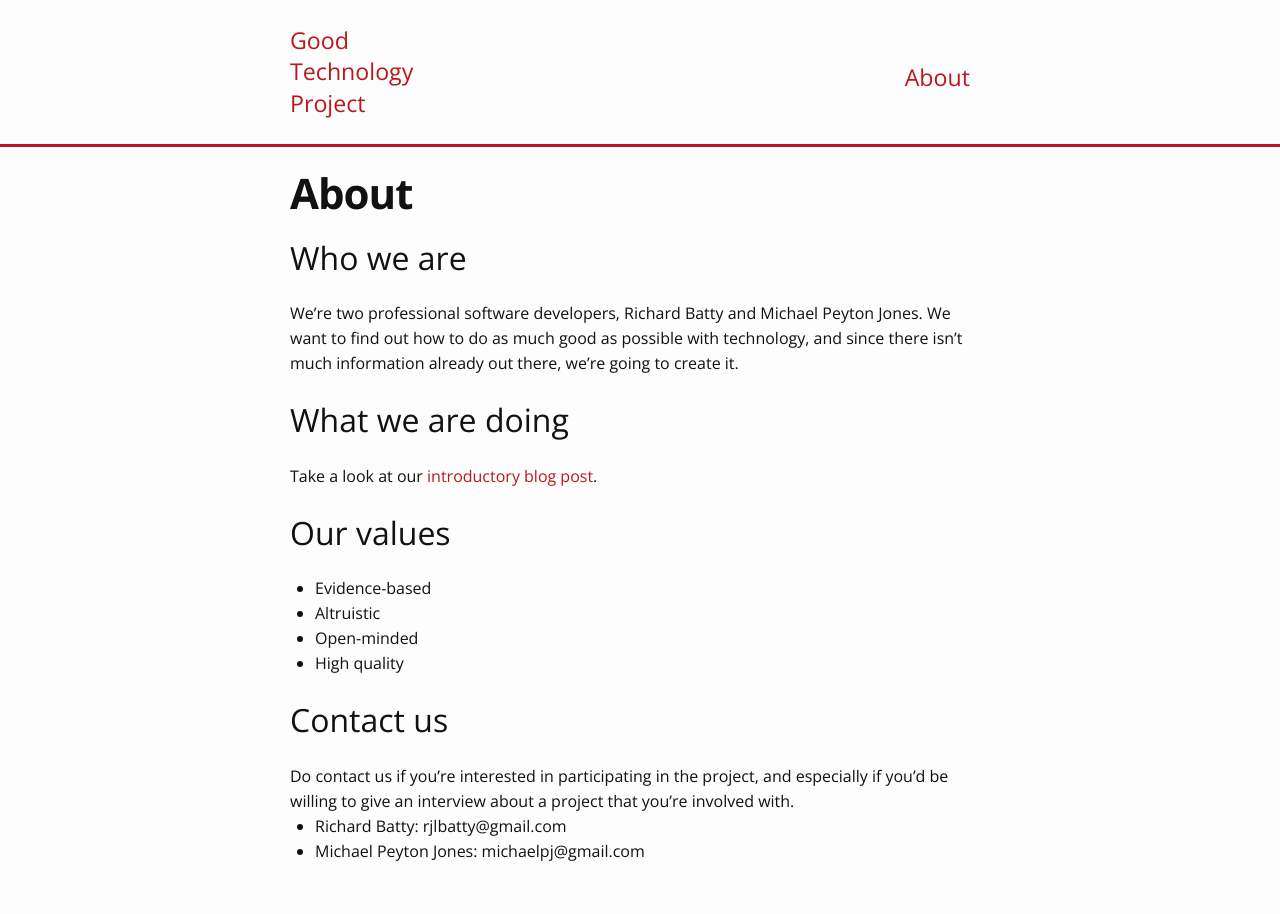
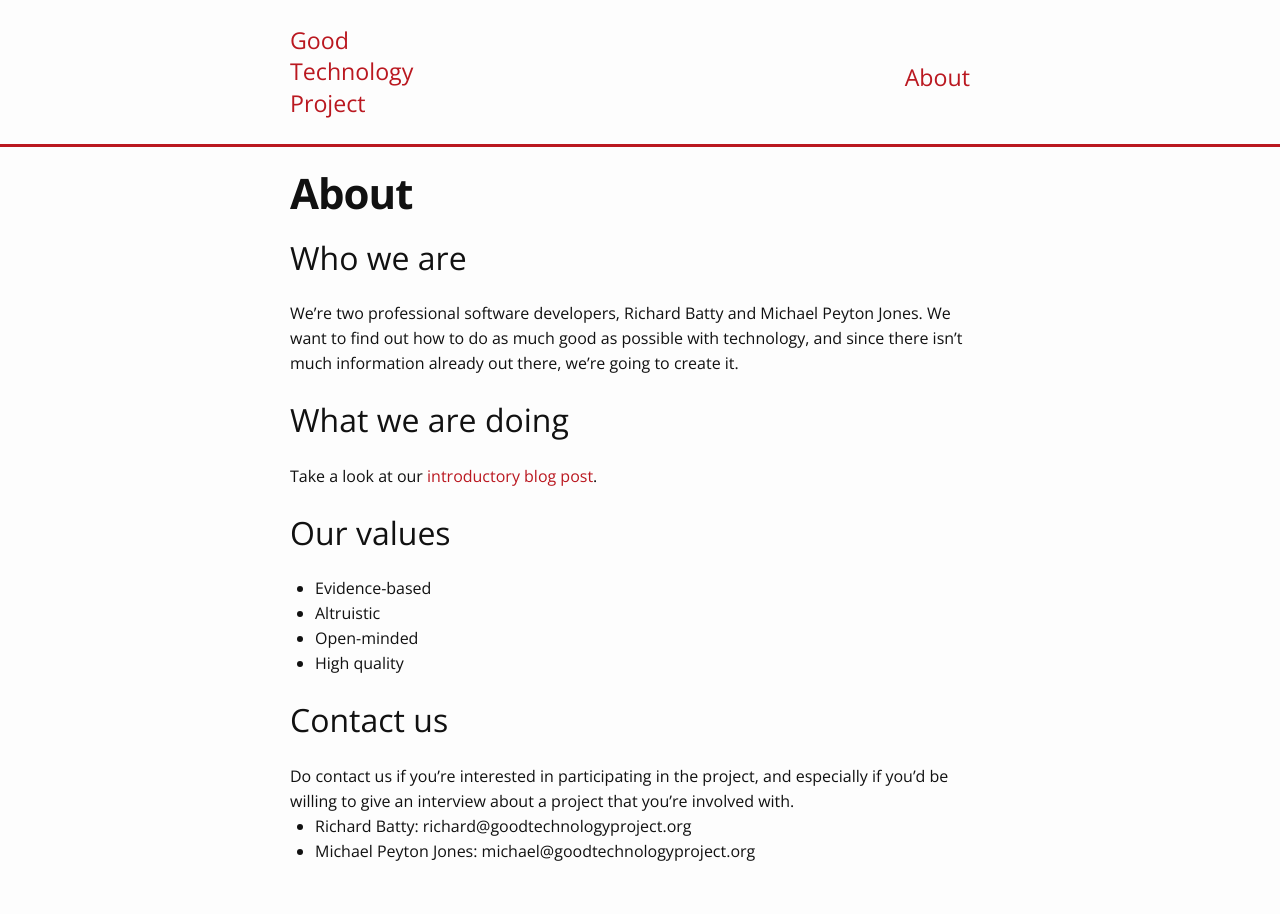
Before and after one commit to richardbatty/good-technology-project, a Jekyll site: the page built from about.md, in a window 1280 px wide. Built offline with Jekyll 4.4.1, drawn with Linux system fonts in a browser that asks for light colours; comment, search, counter and statistics services are not loaded.

Commit message:
Use goodtechnologyprojet.org email addresses in about

```diff
--- a/about.md
+++ b/about.md
@@ -23,5 +23,5 @@ Take a look at our [introductory blog post](/2015/11/24/the-good-technology-proj
 
 Do contact us if you're interested in participating in the project, and especially if you'd be willing to give an interview about a project that you're involved with.
 
-- Richard Batty: rjlbatty@gmail.com
-- Michael Peyton Jones: michaelpj@gmail.com
+- Richard Batty: richard@goodtechnologyproject.org
+- Michael Peyton Jones: michael@goodtechnologyproject.org
```
